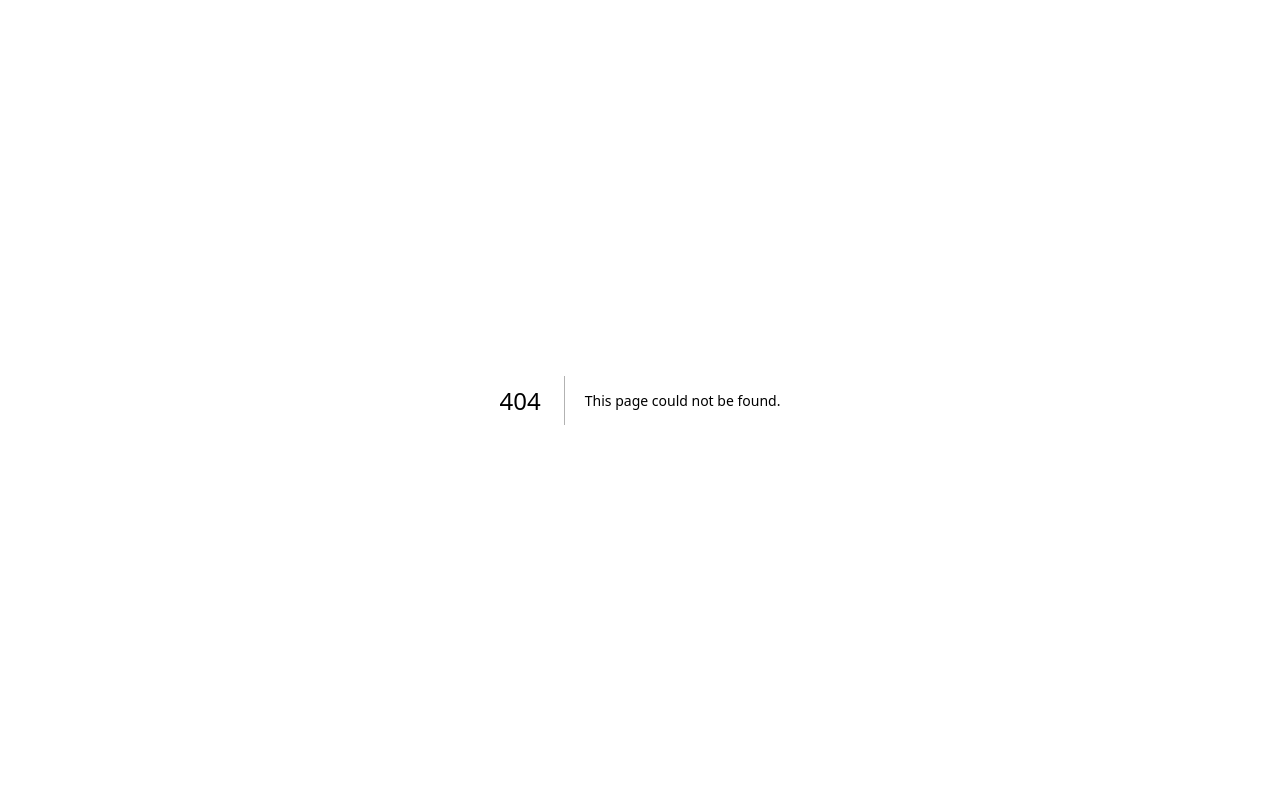
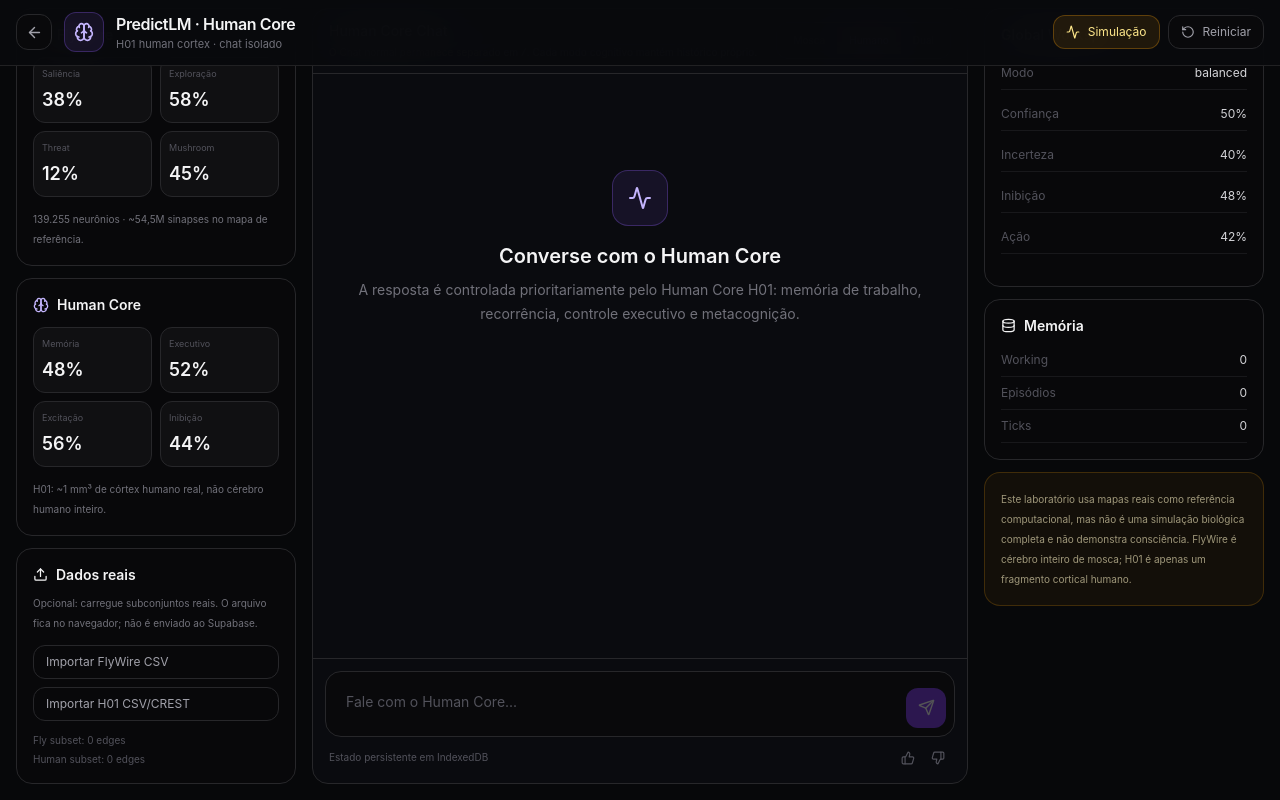
Before and after one commit to W2CAPITAL/PredictLm, a Next.js app: page /cognitive/human in a window 1280 px wide. Before the commit this address had no page. Built offline with nearby package versions, Linux system fonts and the light colour scheme.

Commit message:
Add direct Human Core chat route

```diff
--- /dev/null
+++ b/src/app/cognitive/human/page.tsx
@@ -0,0 +1,10 @@
+import {CognitiveLab} from '@/components/CognitiveLab';
+
+export const metadata={
+  title:'PredictLM Human Core',
+  description:'Chat isolado controlado pelo Human Core derivado do fragmento cortical H01.'
+};
+
+export default function HumanCognitivePage(){
+  return <CognitiveLab defaultMode="human"/>;
+}
```
